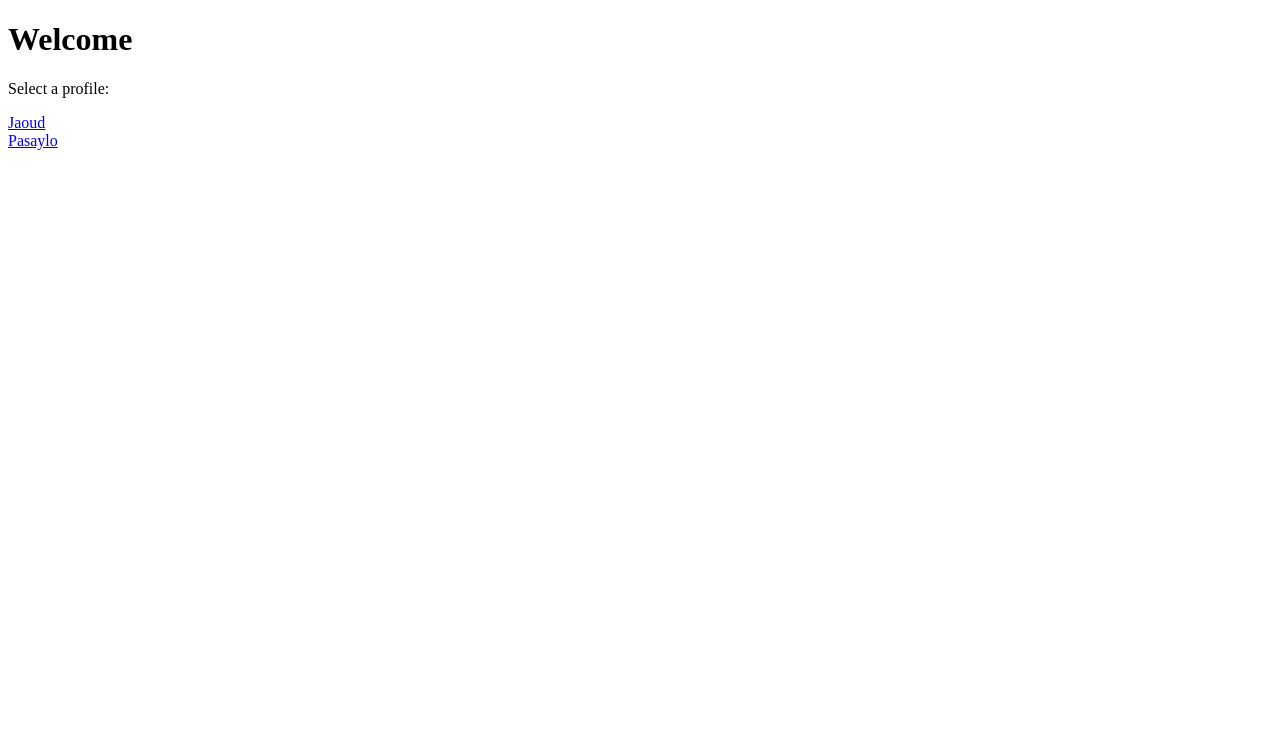
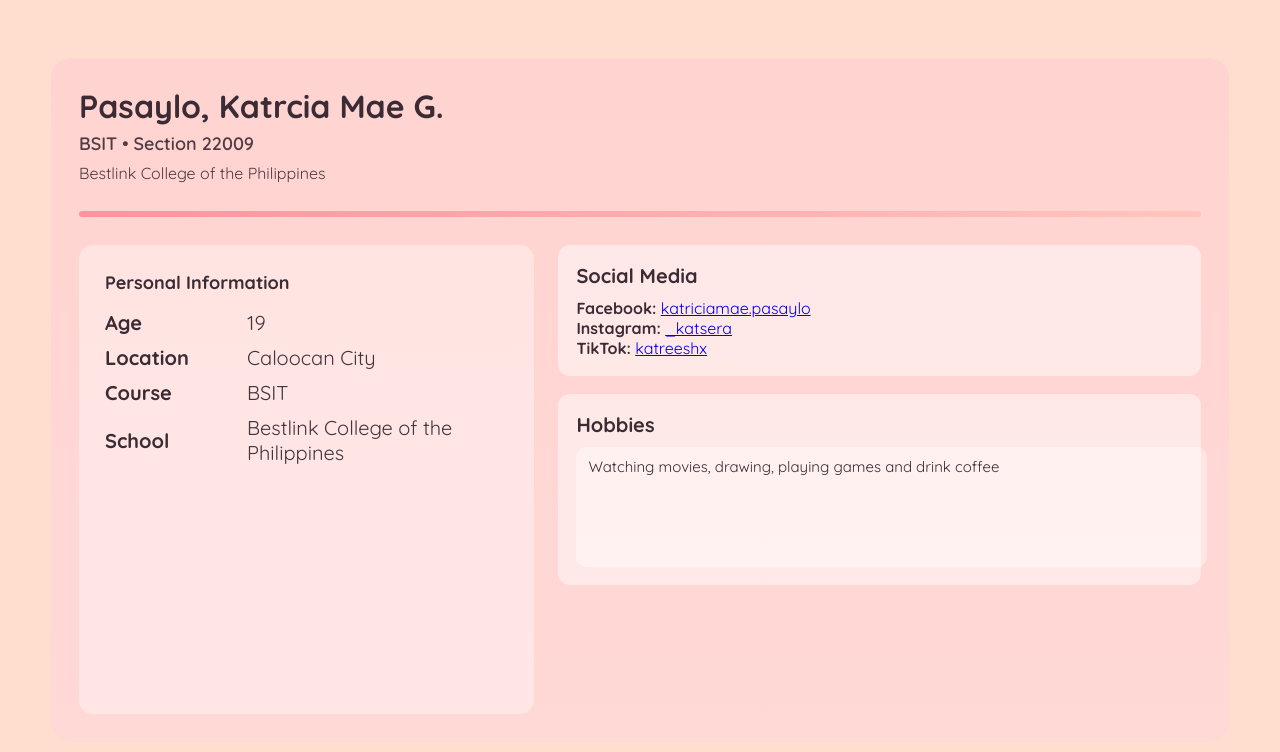
Before and after one commit to pkatriciamae/WEB101-22009, a plain HTML site: page index.html in a window 1280 px wide. Drawn offline with Linux system fonts and the light colour scheme.

Commit message:
PROFILE
Updated the HTML structure and styling for a profile page.

```diff
--- a/index.html
+++ b/index.html
@@ -1,13 +1,190 @@
 <!DOCTYPE html>
-<html>
-  <head>
-    <title>My Class Profiles</title>
-  </head>
-  <body>
-    <h1>Welcome</h1>
-    <p>Select a profile:</p>
+<html lang="en">
+<head>
+<meta charset="utf-8" />
+<meta name="viewport" content="width=device-width,initial-scale=1" />
+<title>My Profile</title>
+<link href="https://fonts.googleapis.com/css2?family=Quicksand:wght@400;600;700&display=swap" rel="stylesheet">
+<style>
+  :root{
+    --bg: #ffdecf;
+    --panel: #ffd3d0;
+    --accent: #ff8b9a;
+    --text-dark: #3b2b35;
+  }
 
-    <a href="jauod.html">Jaoud</a><br>
-    <a href="pasaylo.html">Pasaylo</a><br>
-  </body>
+  html, body {
+    margin:0;
+    height:100%;
+    font-family:"Quicksand", system-ui, -apple-system, "Segoe UI", Roboto, "Helvetica Neue", Arial;
+    background: var(--bg);
+  }
+
+  .stage {
+    height:100vh;
+    display:flex;
+    align-items:center;
+    justify-content:center;
+    padding:20px;
+    box-sizing:border-box;
+  }
+
+  .card {
+    width:95%;
+    max-width:1400px;
+    height:90%;
+    background: linear-gradient(180deg,var(--panel), #ffd9d6);
+    border-radius:20px;
+    padding:28px;
+    display:flex;
+    flex-direction:column;
+    gap:22px;
+    box-sizing:border-box;
+  }
+
+  .top {
+    display:flex;
+    align-items:center;
+    gap:28px;
+    flex:0 0 auto;
+  }
+
+  .photo-wrap {
+    width:170px;
+    height:170px;
+    border-radius:50%;
+    overflow:hidden;
+    background-color:#f7e9ea;
+    border:5px solid rgba(255,255,255,0.85);
+  }
+
+  .photo-wrap .avatar {
+    width:100%;
+    height:100%;
+    border-radius:50%;
+    background-size:cover;
+    background-position:center;
+  }
+
+  .headline {
+    font-size:32px;
+    font-weight:700;
+    color:var(--text-dark);
+  }
+
+  .subhead {
+    font-size:18px;
+    font-weight:600;
+    opacity:0.9;
+    color:var(--text-dark);
+    margin-top:6px;
+  }
+
+  .divider {
+    height:6px;
+    background: linear-gradient(90deg, rgba(255,139,154,0.9), rgba(255,196,185,0.9));
+    border-radius:6px;
+    margin-top:6px;
+  }
+
+  .main {
+    display:flex;
+    flex:1 1 auto;
+    gap:24px;
+    margin-top:6px;
+  }
+
+  .info-panel {
+    flex:1.2 1 0;
+    background: rgba(255,255,255,0.35);
+    border-radius:14px;
+    padding:26px;
+    display:flex;
+    flex-direction:column;
+    gap:10px;
+    font-size:20px;
+    color:var(--text-dark);
+  }
+
+  .row { display:flex; gap:12px; align-items:center; }
+  .info-label { font-weight:700; min-width:130px; }
+  .info-value { font-weight:500; opacity:0.95; }
+
+  .side {
+    flex:0.9 0 340px;
+    display:flex;
+    flex-direction:column;
+    gap:18px;
+  }
+
+  .card-box {
+    background: rgba(255,255,255,0.45);
+    border-radius:12px;
+    padding:18px;
+    color:var(--text-dark);
+  }
+
+  .card-title { font-weight:700; font-size:20px; margin-bottom:10px; }
+
+  .hobbies {
+    width:100%;
+    min-height:100px;
+    border-radius:10px;
+    padding:10px 12px;
+    font-size:15px;
+    border:none;
+    outline:none;
+    background: rgba(255,255,255,0.35);
+    color:var(--text-dark);
+  }
+
+  @media (max-width:1000px){
+    .main { flex-direction:column; }
+    .side { width:100%; }
+  }
+</style>
+</head>
+<body>
+<div class="stage">
+  <div class="card">
+
+
+    <div class="top">
+      <div>
+        <div class="headline">Pasaylo, Katrcia Mae G.</div>
+        <div class="subhead">BSIT • Section 22009</div>
+        <div style="margin-top:8px; color:var(--text-dark); opacity:0.9;">Bestlink College of the Philippines</div>
+      </div>
+    </div>
+
+    <div class="divider"></div>
+
+
+    <div class="main">
+      <section class="info-panel">
+        <div style="font-size:18px;font-weight:700;margin-bottom:6px;">Personal Information</div>
+        <div class="row"><div class="info-label">Age</div><div class="info-value">19</div></div>
+        <div class="row"><div class="info-label">Location</div><div class="info-value">Caloocan City</div></div>
+        <div class="row"><div class="info-label">Course</div><div class="info-value">BSIT</div></div>
+        <div class="row"><div class="info-label">School</div><div class="info-value">Bestlink College of the Philippines</div></div>
+
+      </section>
+
+      <aside class="side">
+        <div class="card-box">
+          <div class="card-title">Social Media</div>
+ <div><strong>Facebook:</strong> <a href="https://www.facebook.com/katriciamae.pasaylo" target="_blank">katriciamae.pasaylo</a></div>
+  <div><strong>Instagram:</strong> <a href="https://www.instagram.com/_katsera?igsh=MTJucGZkMHBpOWg3Yg==" target="_blank">_katsera</a></div>
+          <div><strong>TikTok:</strong> <a href="@katreeshx">katreeshx</a></div>
+        </div>
+
+        <div class="card-box">
+          <div class="card-title">Hobbies</div>
+          <div class="hobbies">Watching movies, drawing, playing games and drink coffee</div>
+        </div>
+      </aside>
+    </div>
+  </div>
+</div>
+</body>
 </html>
```
